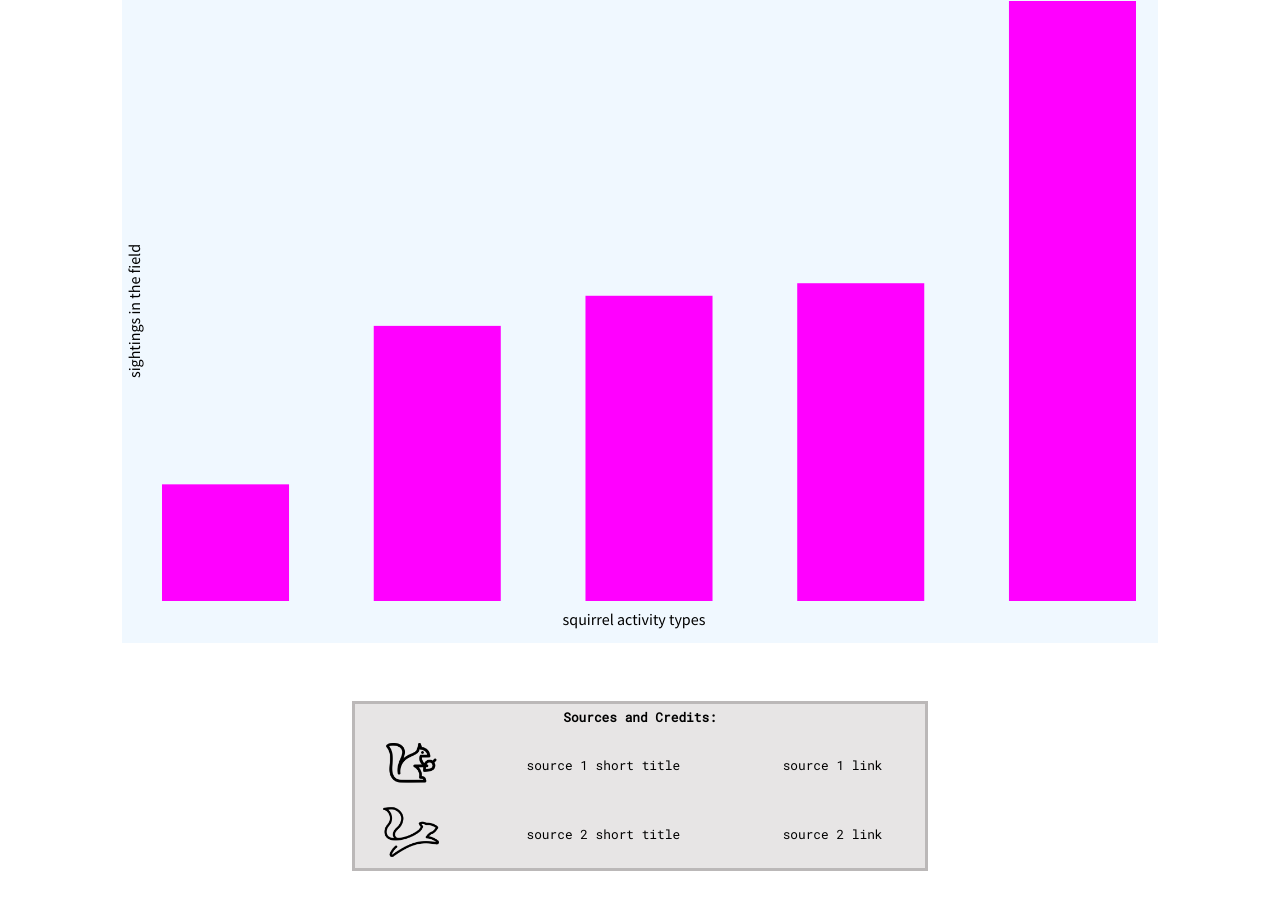
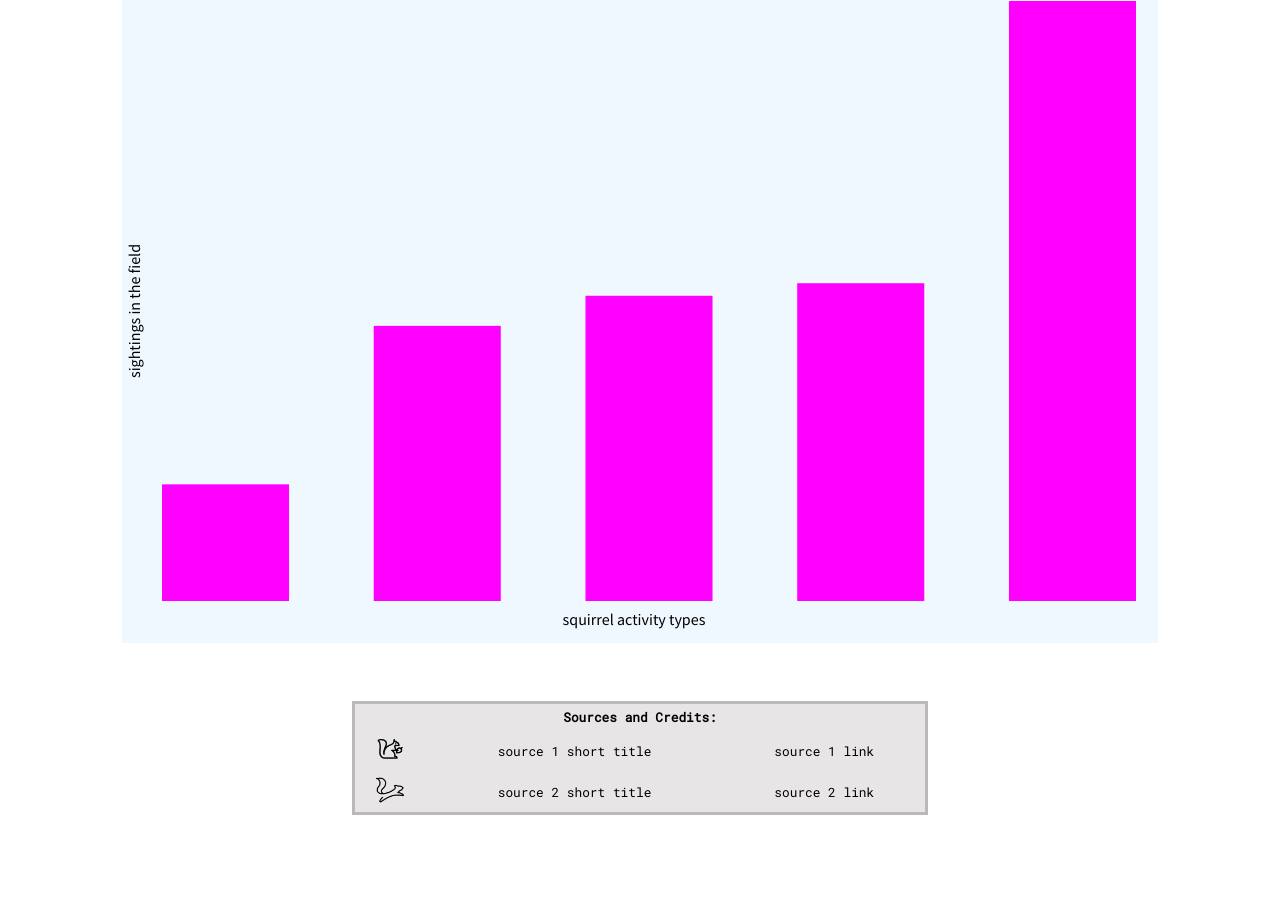
Before and after one commit to racheldaniell/data-viz-project-structure-example-narrative, a plain HTML site: page index.html in a window 1280 px wide. Shown: the part 1269-2178 px from the top of the page. After the commit the page ends 2148 px from the top, so only its background shows below. Drawn offline with Linux system fonts and the light colour scheme.

Commit message:
launching template repo

```diff
--- a/index.html
+++ b/index.html
@@ -54,12 +54,12 @@
       <table class="credits">
         <th colspan="3">Sources and Credits:</th>
         <tr>
-          <td><img src="images/sq_eating.png" alt="squirrel eating icon" width="56" height="56"></td>
+          <td><img src="images/sq_eating.png" alt="squirrel eating icon" width="28" height="28"></td>
           <td>source 1 short title</td>
           <td>source 1 link</td>
         </tr>
         <tr>
-          <td><img src="images/sq_chasing.png" alt="squirrel chasing icon" width="56" height="56"></td>
+          <td><img src="images/sq_chasing.png" alt="squirrel chasing icon" width="28" height="28"></td>
           <td>source 2 short title</td>
           <td>source 2 link</td>
         </tr>
```
